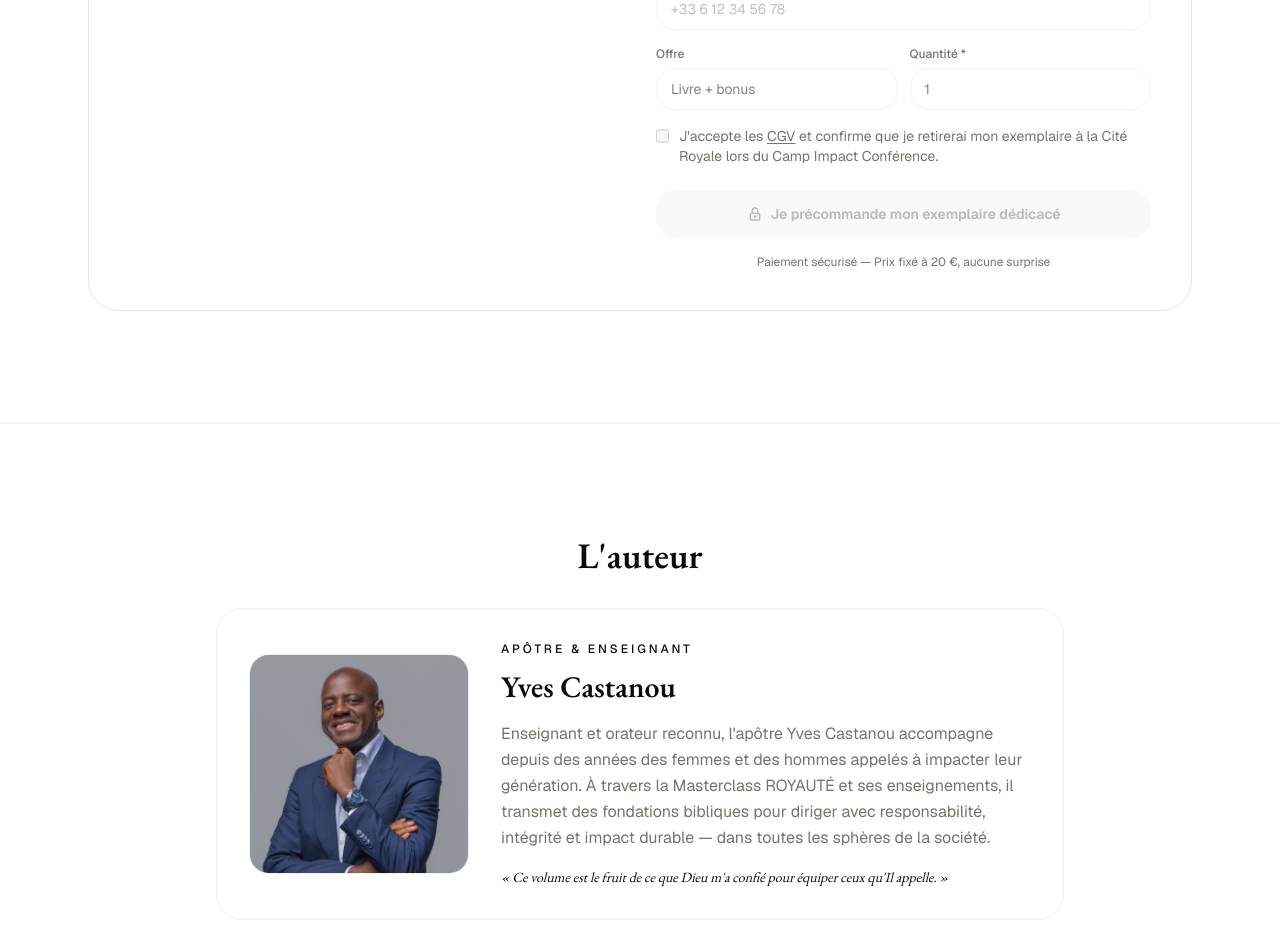
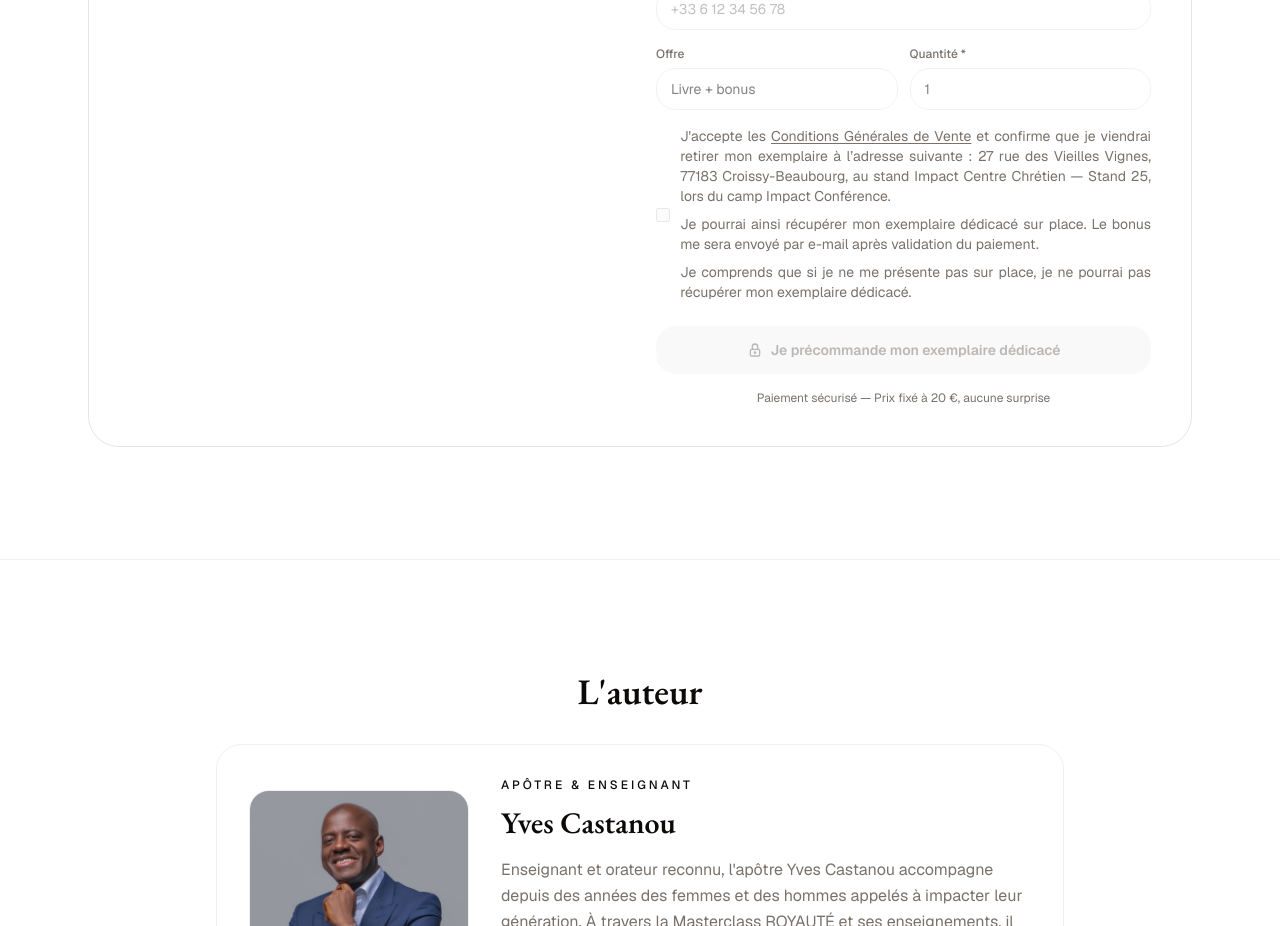
Before and after one commit to regi-gouale/precommande-adg, a Next.js app: page / in a window 1280 px wide. Shown: the part 3080-4006 px from the top of the page. Built offline with nearby package versions, Linux system fonts and the light colour scheme; no server answers.

Commit message:
feat: mettre à jour l'adresse de retrait et améliorer le message d'acceptation des CGV dans le formulaire de précommande

```diff
--- a/app/actions/preorder.ts
+++ b/app/actions/preorder.ts
@@ -84,7 +84,8 @@ export async function createPreorderCheckout(
         email: parsed.data.email,
         phone: parsed.data.phone,
         shippingAddress:
-          parsed.data.shippingAddress ?? "Retrait - Camp Impact Conférence",
+          parsed.data.shippingAddress ??
+          "27 rue des vieilles vignes 77183 croissy beaubourg - Stand Impact Centre Chretien Stand 25",
         quantity: parsed.data.quantity,
         offerSlug: parsed.data.offerSlug,
         cgvAccepted: true,
@@ -130,7 +131,8 @@ export async function createPreorderCheckout(
       lastName: parsed.data.lastName,
       email: parsed.data.email,
       shippingAddress:
-        parsed.data.shippingAddress ?? "Retrait - Camp Impact Conférence",
+        parsed.data.shippingAddress ??
+        "27 rue des vieilles vignes 77183 croissy beaubourg - Stand Impact Centre Chretien Stand 25",
       offerSlug: parsed.data.offerSlug,
       quantity: parsed.data.quantity,
     });
--- a/components/preorder-form.tsx
+++ b/components/preorder-form.tsx
@@ -15,6 +15,7 @@ import {
   FormMessage,
 } from "@/components/ui/form";
 import type { ActionResult } from "@/lib/actions";
+import { Input } from "./ui/input";
 
 const preorderSchema = z.object({
   firstName: z.string().min(1, "Le prénom est requis"),
@@ -217,11 +218,11 @@ export function PreorderForm({
           name="cgvAccepted"
           render={({ field }) => (
             <FormItem>
-              <div className="flex items-start gap-2.5">
+              <div className="flex items-center gap-2.5">
                 <FormControl>
-                  <input
+                  <Input
                     type="checkbox"
-                    className="mt-0.5 size-4 accent-gold"
+                    className="mt-0.5 size-12 accent-gold"
                     disabled={!isCheckoutConfigured || pending}
                     checked={field.value}
                     onChange={field.onChange}
@@ -230,12 +231,27 @@ export function PreorderForm({
                     ref={field.ref}
                   />
                 </FormControl>
-                <span className="text-sm text-muted-foreground">
-                  J&apos;accepte les{" "}
-                  <span className="underline underline-offset-2">CGV</span> et
-                  confirme que je retirerai mon exemplaire à la Cité Royale lors
-                  du Camp Impact Conférence.
-                </span>
+                <div className="flex flex-col gap-2 text-justify">
+                  <span className="text-sm text-muted-foreground">
+                    J&apos;accepte les{" "}
+                    <span className="underline underline-offset-2">
+                      Conditions Générales de Vente
+                    </span>{" "}
+                    et confirme que je viendrai retirer mon exemplaire à
+                    l’adresse suivante : 27 rue des Vieilles Vignes, 77183
+                    Croissy-Beaubourg, au stand Impact Centre Chrétien — Stand
+                    25, lors du camp Impact Conférence.
+                  </span>
+                  <span className="text-sm text-muted-foreground">
+                    Je pourrai ainsi récupérer mon exemplaire dédicacé sur
+                    place. Le bonus me sera envoyé par e-mail après validation
+                    du paiement.
+                  </span>
+                  <span className="text-sm text-muted-foreground">
+                    Je comprends que si je ne me présente pas sur place, je ne
+                    pourrai pas récupérer mon exemplaire dédicacé.
+                  </span>
+                </div>
               </div>
               <FormMessage />
             </FormItem>
```
